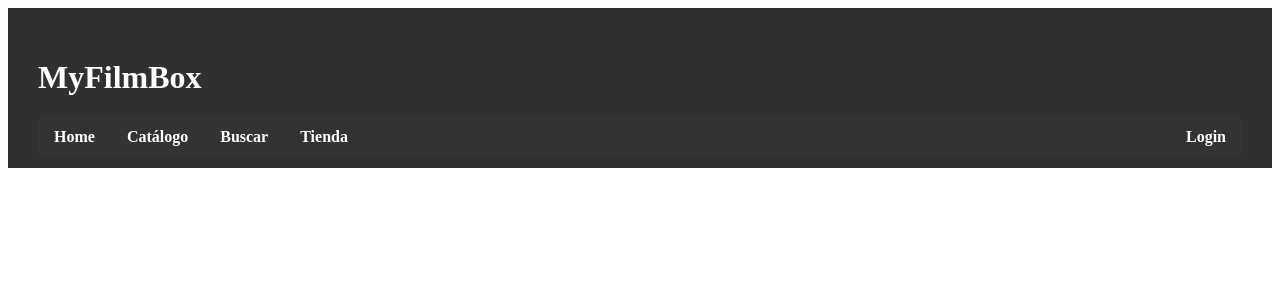
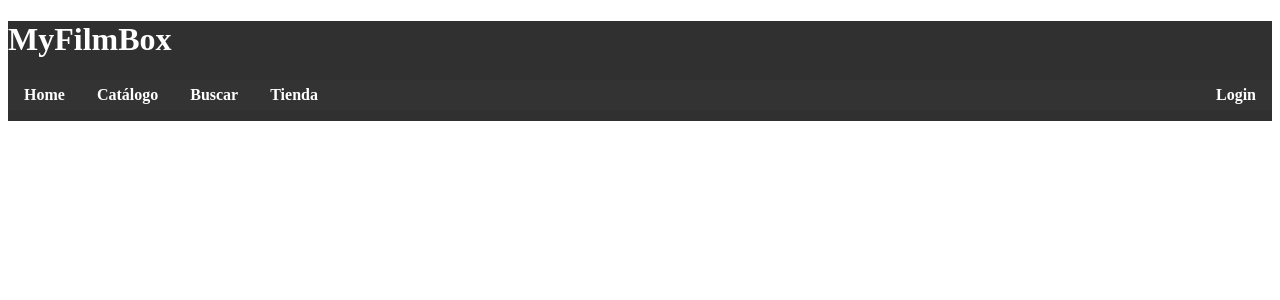
Before and after one commit to cbsnchz/MyFilmBox, a PHP site: page /includes/common/cabecera.php in a window 1280 px wide. Shown: the top 300 px of the page. Run offline with PHP 8.4, Linux system fonts and the light colour scheme.

Commit message:
Cabecera version toda la pagina
Solo he cambiado el valor de los paddings y el color tomato de mierda<3

```diff
--- a/Practica 2/css/cabeceracss.css
+++ b/Practica 2/css/cabeceracss.css
@@ -1,6 +1,5 @@
-
 div#cabecera {
-	padding: 30px;
+	padding: 0px;
 	height: 100px;
 	background-color: #303030;
 	color: white;
@@ -13,7 +12,7 @@ div#cabecera a, div#cabecera a:visited {
 }
 
 div#cabecera a:hover {
-	color: tomato;
+	color: white;
 	font-weight: bold;
 	text-decoration: underline;
 }
@@ -34,7 +33,7 @@ div#cabecera li a {
     display: block;
     color: white;
     text-align: center;
-    padding: 10px 16px;
+    padding: 6px 16px;
     text-decoration: none;
 }
 
```
